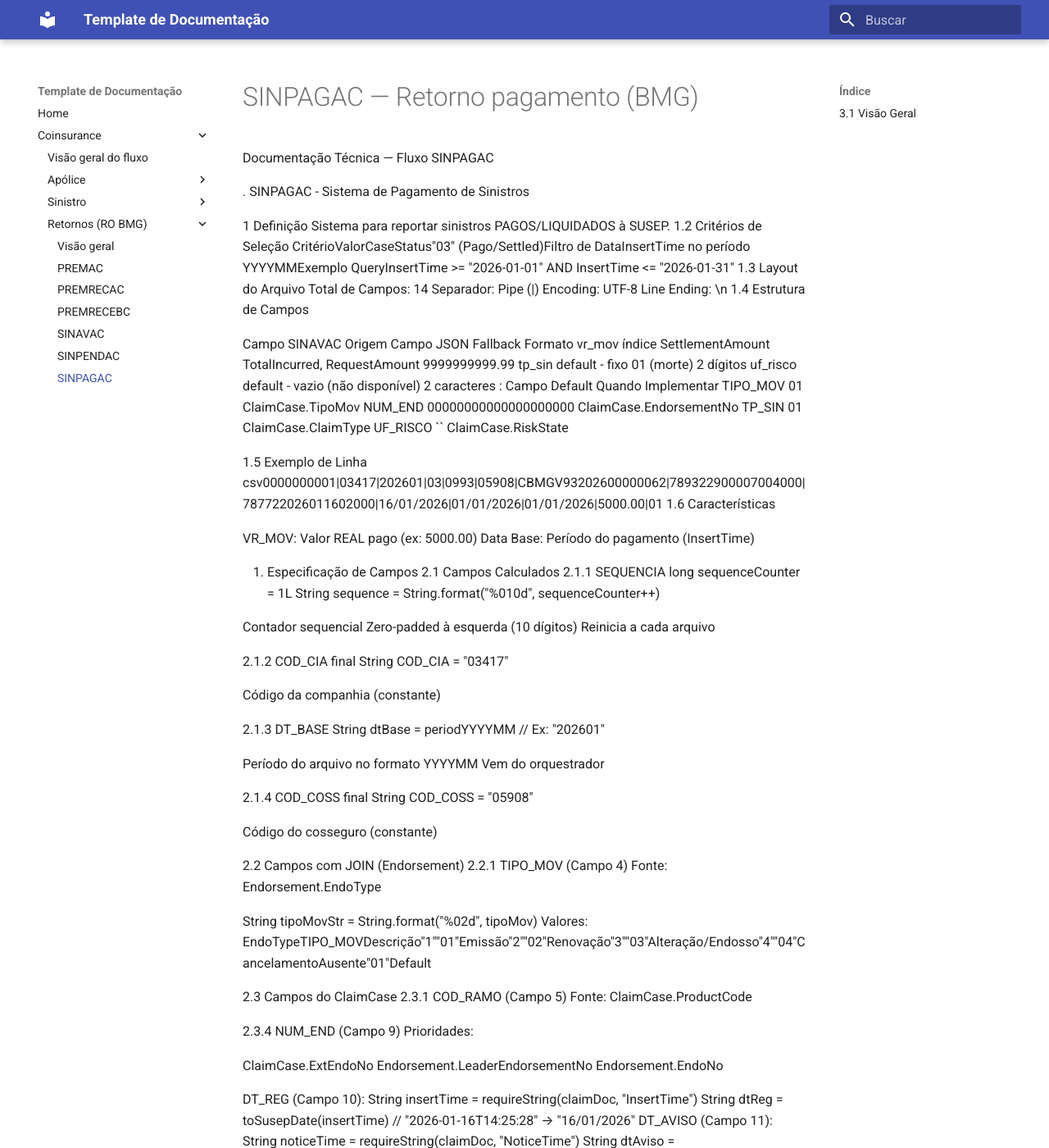
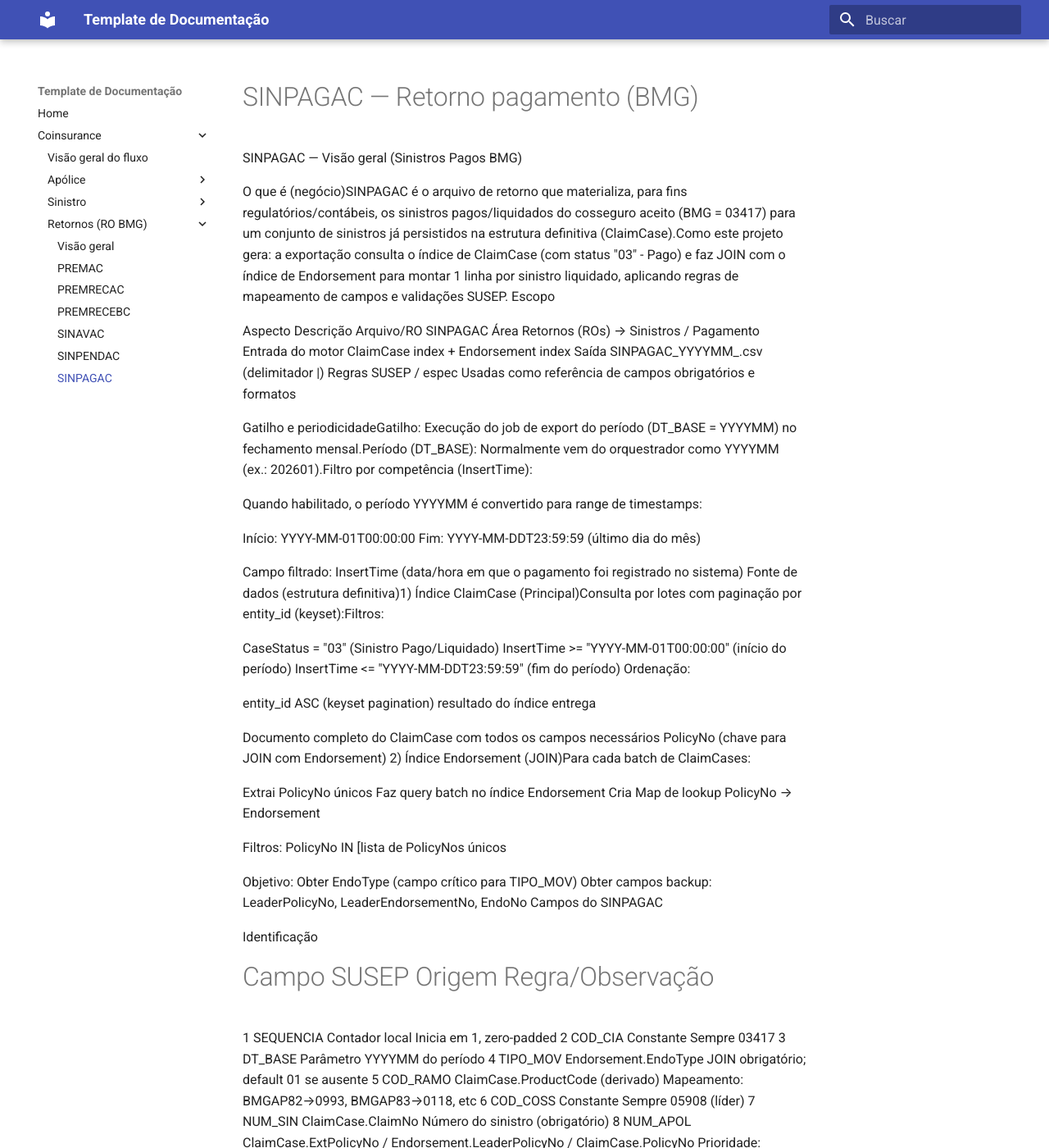
Before and after one commit to jcloudbr/docs-insuremo, an MkDocs documentation site: the page built from docs/coinsurance/retornos/sinpagac.md, in a window 1280 px wide and 1400 px high. Shown: the whole window at 82% size. Built offline with MkDocs 1.6.1 and Material for MkDocs 9.7.7, drawn with Linux system fonts in a browser that asks for light colours; some of the changed text lies outside the part shown.

Commit message:
Visao geral sinpagac.md
visão geral

```diff
--- a/docs/coinsurance/retornos/sinpagac.md
+++ b/docs/coinsurance/retornos/sinpagac.md
@@ -1,153 +1,92 @@
 # SINPAGAC — Retorno pagamento (BMG)
 
-Documentação Técnica — Fluxo SINPAGAC
+SINPAGAC — Visão geral (Sinistros Pagos BMG)
 
-. SINPAGAC - Sistema de Pagamento de Sinistros
+O que é (negócio)SINPAGAC é o arquivo de retorno que materializa, para fins regulatórios/contábeis, os sinistros pagos/liquidados do cosseguro aceito (BMG = 03417) para um conjunto de sinistros já persistidos na estrutura definitiva (ClaimCase).Como este projeto gera: a exportação consulta o índice de ClaimCase (com status "03" - Pago) e faz JOIN com o índice de Endorsement para montar 1 linha por sinistro liquidado, aplicando regras de mapeamento de campos e validações SUSEP.
+Escopo
 
-1 Definição
-Sistema para reportar sinistros PAGOS/LIQUIDADOS à SUSEP.
-1.2 Critérios de Seleção
-CritérioValorCaseStatus"03" (Pago/Settled)Filtro de DataInsertTime no período YYYYMMExemplo QueryInsertTime >= "2026-01-01" AND InsertTime <= "2026-01-31"
-1.3 Layout do Arquivo
-Total de Campos: 14
-Separador: Pipe (|)
-Encoding: UTF-8
-Line Ending: \n
-1.4 Estrutura de Campos
+Aspecto	Descrição
+Arquivo/RO	SINPAGAC
+Área	Retornos (ROs) → Sinistros / Pagamento
+Entrada do motor	ClaimCase index + Endorsement index
+Saída	SINPAGAC_YYYYMM_<timestamp>.csv (delimitador |)
+Regras SUSEP / espec	Usadas como referência de campos obrigatórios e formatos
 
-Campo SINAVAC   Origem  Campo JSON  Fallback    Formato
-vr_mov  índice  SettlementAmount    TotalIncurred, RequestAmount    9999999999.99
-tp_sin  default -   fixo 01 (morte) 2 dígitos
-uf_risco    default -   vazio (não disponível)  2 caracteres
-:
-Campo   Default     Quando Implementar
-TIPO_MOV    01       ClaimCase.TipoMov
-NUM_END 00000000000000000000        ClaimCase.EndorsementNo
-TP_SIN  01       ClaimCase.ClaimType
-UF_RISCO    ``       ClaimCase.RiskState
+Gatilho e periodicidadeGatilho:
+Execução do job de export do período (DT_BASE = YYYYMM) no fechamento mensal.Período (DT_BASE):
+Normalmente vem do orquestrador como YYYYMM (ex.: 202601).Filtro por competência (InsertTime):
 
-1.5 Exemplo de Linha
-csv0000000001|03417|202601|03|0993|05908|CBMGV93202600000062|789322900007004000|787722026011602000|16/01/2026|01/01/2026|01/01/2026|5000.00|01
-1.6 Características
+Quando habilitado, o período YYYYMM é convertido para range de timestamps:
 
-VR_MOV: Valor REAL pago (ex: 5000.00)
-Data Base: Período do pagamento (InsertTime)
+Início: YYYY-MM-01T00:00:00
+Fim: YYYY-MM-DDT23:59:59 (último dia do mês)
 
-2. Especificação de Campos
-2.1 Campos Calculados
-2.1.1 SEQUENCIA
-long sequenceCounter = 1L
-String sequence = String.format("%010d", sequenceCounter++)
 
-Contador sequencial
-Zero-padded à esquerda (10 dígitos)
-Reinicia a cada arquivo
+Campo filtrado: InsertTime (data/hora em que o pagamento foi registrado no sistema)
+Fonte de dados (estrutura definitiva)1) Índice ClaimCase (Principal)Consulta por lotes com paginação por entity_id (keyset):Filtros:
 
-2.1.2 COD_CIA
-final String COD_CIA = "03417"
+CaseStatus = "03" (Sinistro Pago/Liquidado)
+InsertTime >= "YYYY-MM-01T00:00:00" (início do período)
+InsertTime <= "YYYY-MM-DDT23:59:59" (fim do período)
+Ordenação:
 
-Código da companhia (constante)
+entity_id ASC (keyset pagination)
+ resultado do índice entrega
 
-2.1.3 DT_BASE
-String dtBase = periodYYYYMM  // Ex: "202601"
+Documento completo do ClaimCase com todos os campos necessários
+PolicyNo (chave para JOIN com Endorsement)
+2) Índice Endorsement (JOIN)Para cada batch de ClaimCases:
 
-Período do arquivo no formato YYYYMM
-Vem do orquestrador
+Extrai PolicyNo únicos
+Faz query batch no índice Endorsement
+Cria Map de lookup PolicyNo → Endorsement
 
-2.1.4 COD_COSS
-final String COD_COSS = "05908"
+Filtros:
+PolicyNo IN [lista de PolicyNos únicos
 
-Código do cosseguro (constante)
+Objetivo:
+Obter EndoType (campo crítico para TIPO_MOV)
+Obter campos backup: LeaderPolicyNo, LeaderEndorsementNo, EndoNo
+Campos do SINPAGAC
 
-2.2 Campos com JOIN (Endorsement)
-2.2.1 TIPO_MOV (Campo 4)
+
+Identificação
+
+#	Campo SUSEP	Origem	Regra/Observação
+1	SEQUENCIA	Contador local	Inicia em 1, zero-padded
+2	COD_CIA	Constante	Sempre 03417
+3	DT_BASE	Parâmetro	YYYYMM do período
+4	TIPO_MOV	Endorsement.EndoType	JOIN obrigatório; default 01 se ausente
+5	COD_RAMO	ClaimCase.ProductCode (derivado)	Mapeamento: BMGAP82→0993, BMGAP83→0118, etc
+6	COD_COSS	Constante	Sempre 05908 (líder)
+7	NUM_SIN	ClaimCase.ClaimNo	Número do sinistro (obrigatório)
+8	NUM_APOL	ClaimCase.ExtPolicyNo / Endorsement.LeaderPolicyNo / ClaimCase.PolicyNo	Prioridade: ExtPolicyNo → LeaderPolicyNo → PolicyNo
+9	NUM_END	ClaimCase.ExtEndoNo / Endorsement.LeaderEndorsementNo / Endorsement.EndoNo	Prioridade: ExtEndoNo → LeaderEndorsementNo → EndoNo → Zeros
+10	DT_REG	ClaimCase.InsertTime	Formato dd/MM/yyyy
+11	DT_AVISO	ClaimCase.NoticeTime	Data FNOL original (dd/MM/yyyy)
+12	DT_OCOR	ClaimCase.AccidentTime	Data ocorrência (dd/MM/yyyy)
+13	VR_MOV	ClaimCase.SettlementAmount	Valor REAL pago (não zero)
+14	TP_SIN	ClaimCase.ExtClaimType	Tipo sinistro: 01=Morte, 02=Invalidez, 03=Incapacidade, 04=Desemprego
+
+
+Mapeamentos específicos
+1. TIPO_MOV (Campo 4)
 Fonte: Endorsement.EndoType
-
-String tipoMovStr = String.format("%02d", tipoMov)
-Valores:
 EndoTypeTIPO_MOVDescrição"1""01"Emissão"2""02"Renovação"3""03"Alteração/Endosso"4""04"CancelamentoAusente"01"Default
 
-2.3 Campos do ClaimCase
-2.3.1 COD_RAMO (Campo 5)
+2. COD_RAMO (Campo 5)
 Fonte: ClaimCase.ProductCode
+ProductCodeCOD_RAMO Descrição SUSEPBMGAP82*0993Vida em GrupoBMGAP83*0118PrestamistaBMGV93*0993Vida*AP*0161Acidentes PessoaisOutrosPrimeiros 4 dígitosGenérico
 
-2.3.4 NUM_END (Campo 9)
-Prioridades:
+3. NUM_APOL (Campo 8)
+
+ClaimCase.ExtPolicyNo
+Endorsement.LeaderPolicyNo
+ClaimCase.PolicyNo
+Padding: 20 caracteres
+
+4. NUM_END (Campo 9)
 
 ClaimCase.ExtEndoNo
 Endorsement.LeaderEndorsementNo
 Endorsement.EndoNo
-
-DT_REG (Campo 10):
-String insertTime = requireString(claimDoc, "InsertTime")
-String dtReg = toSusepDate(insertTime)
-// "2026-01-16T14:25:28" → "16/01/2026"
-DT_AVISO (Campo 11):
-String noticeTime = requireString(claimDoc, "NoticeTime")
-String dtAviso = toSusepDate(noticeTime)
-// "2026-01-01" → "01/01/2026"
-DT_OCOR (Campo 12):
-String accidentTime = requireString(claimDoc, "AccidentTime")
-String dtOcor = toSusepDate(accidentTime)
-// "2026-01-01" → "01/01/2026"
-
-
-Valores:
-ExtClaimTypeTP_SINDescrição"1""01"Morte"2""02"Invalidez"3""03"Incapacidade Temporária"4""04"Desemprego
-
-2.3.8 UF_RISCO (Campo 15 - SINAVAC apenas)
-Fonte: ClaimCase.RiskState
-String validateUF(String uf) {
-    if (uf == null || uf.isEmpty()) return ""
-    String normalized = uf.toUpperCase().trim()
-    if (!normalized.matches("[A-Z]{2}")) return ""
-    return VALID_UFS.contains(normalized) ? normalized : ""
-}
-
-static final Set<String> VALID_UFS = [
-    "AC", "AL", "AP", "AM", "BA", "CE", "DF", "ES", "GO", "MA",
-    "MT", "MS", "MG", "PA", "PB", "PR", "PE", "PI", "RJ", "RN",
-    "RS", "RO", "RR", "SC", "SP", "SE", "TO"
-] as Set
-
-**Formato:** 2 caracteres (sigla UF)
-**Validação:** Contra lista de UFs brasileiras válidas
-
----
-
- 3. Fluxo de Processamento
-
-### 3.1 Visão Geral
-
-│ FASE 1: PROCESSAMENTO SINAVAC                              │
-
-│ 1.1 Query ClaimCases (Status "01")                         │
-│ 1.2 Preload Endorsements (Batch)                           │
-│ 1.3 Gerar CSV                                               │
-│ 1.4 Salvar arquivo                                          │
-
-                        ↓
-
-│ FASE 2: PROCESSAMENTO SINPAGAC                             │
-
-│ 2.1 Query ClaimCases (Status "03")                         │
-│ 2.2 Preload Endorsements (Batch)                           │
-│ 2.3 Gerar CSV                                               │
-│ 2.4 Salvar arquivo                                          │
-
-                        ↓
-
-│ FASE 3: ENVIO                                               │
-
-│ 3.1 Upload FTP SUSEP                                        │
-│ 3.2 Log de auditoria                                        │
-│ 3.3 Notificação (email/slack)                              │
-
-                        ↓
-
-│ FIM                                                         │
-│ Status: Sucesso/Erro                                        │
-
-
-14 campo
-VR_MOV com valor real pago
```
